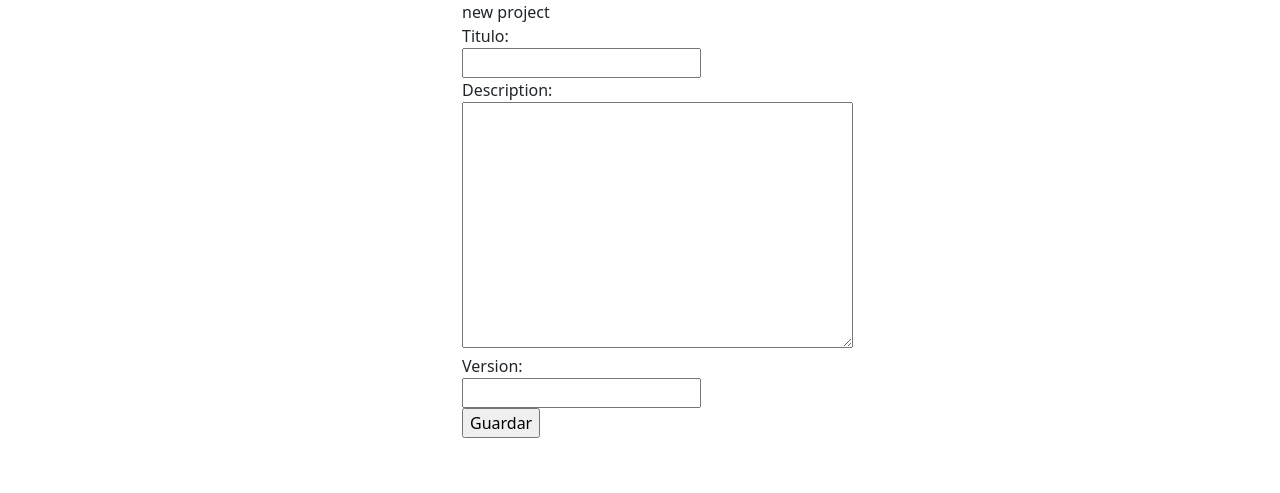
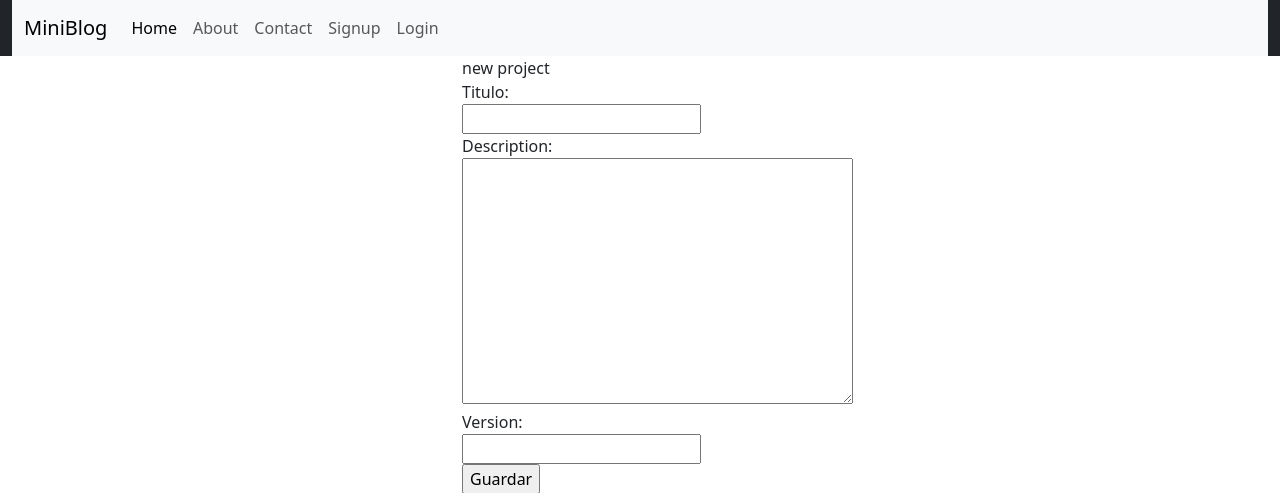
Before and after one commit to JohnAlexGuerrero/projectUniCesmag, a Django app: page /project/new/ in a window 1280 px wide. Shown: the top 493 px of the page. Run offline with Django 5.2, Linux system fonts and the light colour scheme; some libraries are stand-ins or nearby versions.

Commit message:
include frontend navbar

```diff
--- a/templates/base/index.html
+++ b/templates/base/index.html
@@ -16,7 +16,7 @@
 
 <body>
     <div class="container-fluid bg-dark">
-        {% comment %} {% include 'blog/navbar.html' %} {% endcomment %}
+        {% include 'includes/navbar.html' %}
     </div>
     <div class="container">
         <div class="row">
--- /dev/null
+++ b/templates/includes/navbar.html
@@ -0,0 +1,43 @@
+<nav class="navbar navbar-expand-lg bg-body-tertiary">
+    <div class="container-fluid">
+        <a class="navbar-brand" href="#">MiniBlog</a>
+        <button class="navbar-toggler" type="button" data-bs-toggle="collapse" data-bs-target="#navbarNav" aria-controls="navbarNav" aria-expanded="false" aria-label="Toggle navigation">
+            <span class="navbar-toggler-icon"></span>
+        </button>
+        <div class="collapse navbar-collapse" id="navbarNav">
+            <ul class="navbar-nav">
+                <li class="nav-item">
+                    <a class="nav-link active" aria-current="page" href="/">Home</a>
+                </li>
+                <li class="nav-item">
+                    <a class="nav-link" href="">About</a>
+                    {% comment %} {% url 'about' %} {% endcomment %}
+                </li>
+                <li class="nav-item">
+                    <a class="nav-link" href="">Contact</a>
+                    {% comment %} {% url 'contact' %} {% endcomment %}
+                </li>
+
+              {% if request.user.is_authenticated %}
+                  <li class="nav-item">
+                      <a class="nav-link" href="">Dashboard</a>
+                      {% comment %} {% url 'dashboard' %} {% endcomment %}
+                  </li>
+                  <li class="nav-item">
+                      <a class="nav-link" href="">Logout</a>
+                      {% comment %} {% url 'logout' %} {% endcomment %}
+                  </li>
+              {% else %}
+                <li class="nav-item">
+                    <a class="nav-link" href="#">Signup</a>
+                    {% comment %} {% url 'signup' %} {% endcomment %}
+                </li>
+                <li class="nav-item">
+                    <a class="nav-link" href="">Login</a>
+                    {% comment %} {% url 'login' %} {% endcomment %}
+                </li>
+              {% endif %}
+            </ul>
+        </div>
+    </div>
+</nav>
```
